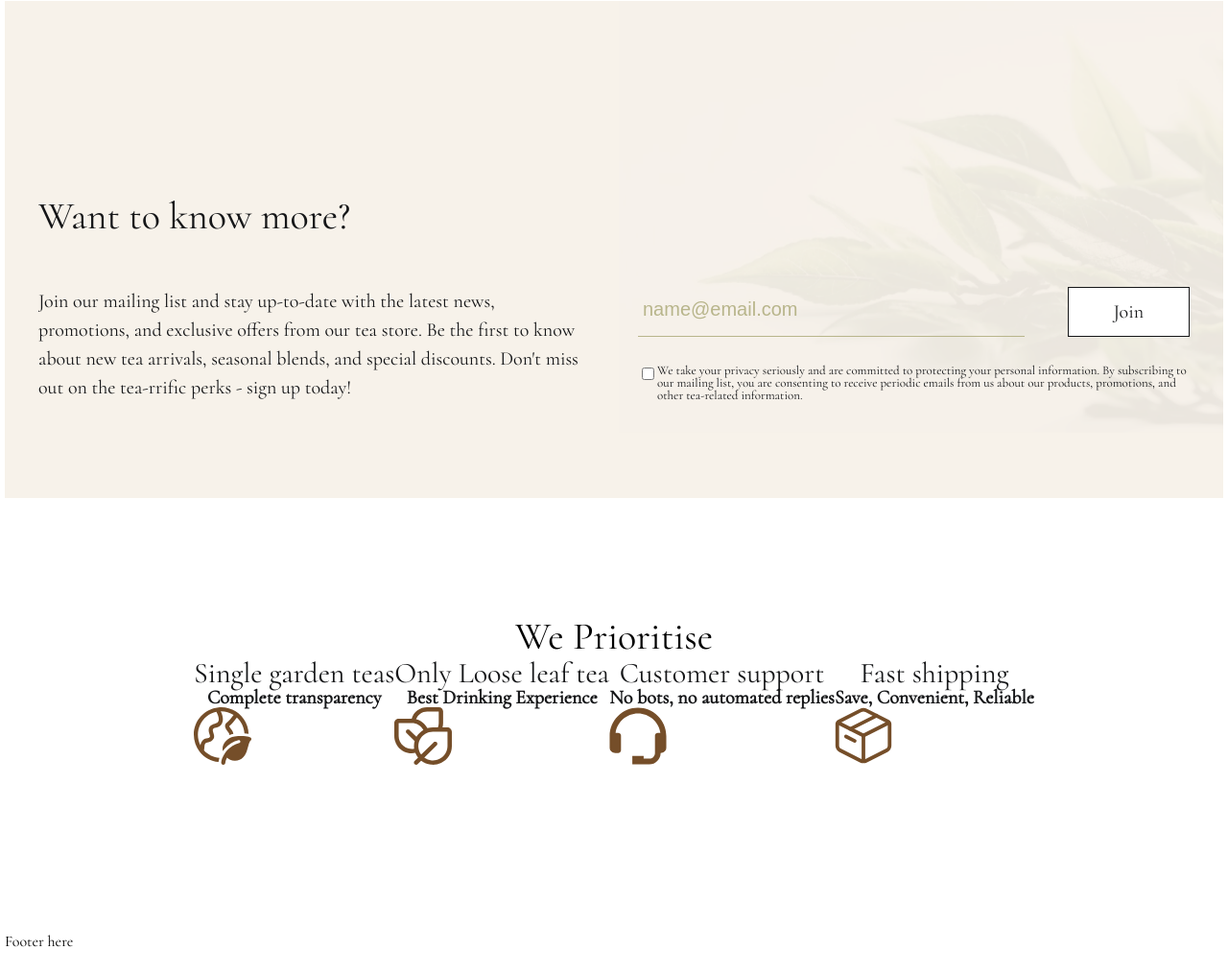
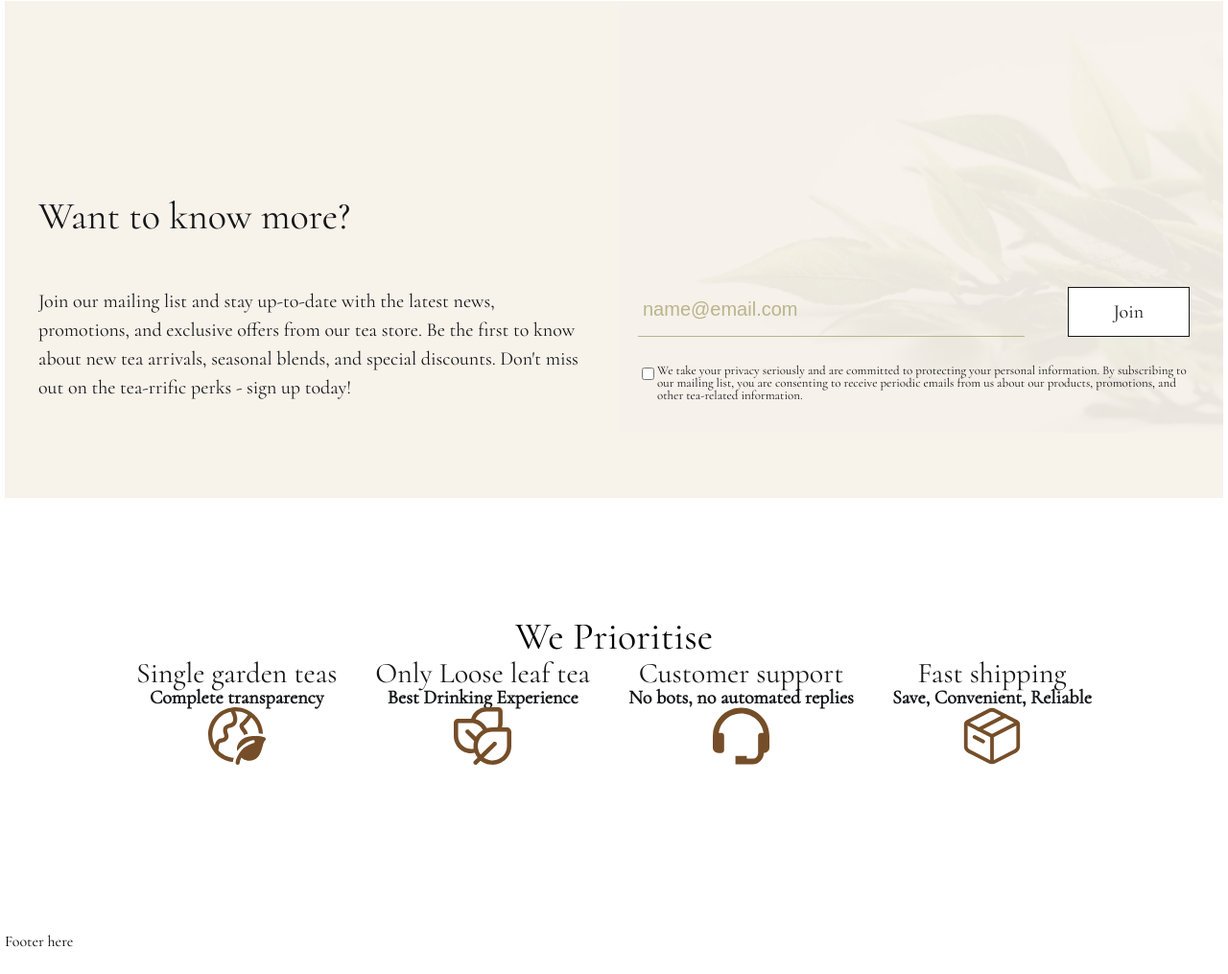
Before and after one commit to adovg/tea-club-spa, a website built with Vite: page index.html in a window 1280 px wide. Shown: the part 2683-3698 px from the top of the page at 96% size. Built offline with nearby package versions, Linux system fonts and the light colour scheme; files whose address does not match are found by name.

Commit message:
prioritise flex

```diff
--- a/src/styles/bloks/prioritise/prioritise.scss
+++ b/src/styles/bloks/prioritise/prioritise.scss
@@ -16,7 +16,7 @@
     display: flex;
     justify-content: center;
     flex-wrap: wrap;
-    grid-area: 30px 49px;
+    gap: 40px;
 }
 
 .prioritise__item {
@@ -42,4 +42,5 @@
 .prioritise__icon {
     max-width: 60px;
     max-height: 60px;
+    margin: auto;
 }
```
